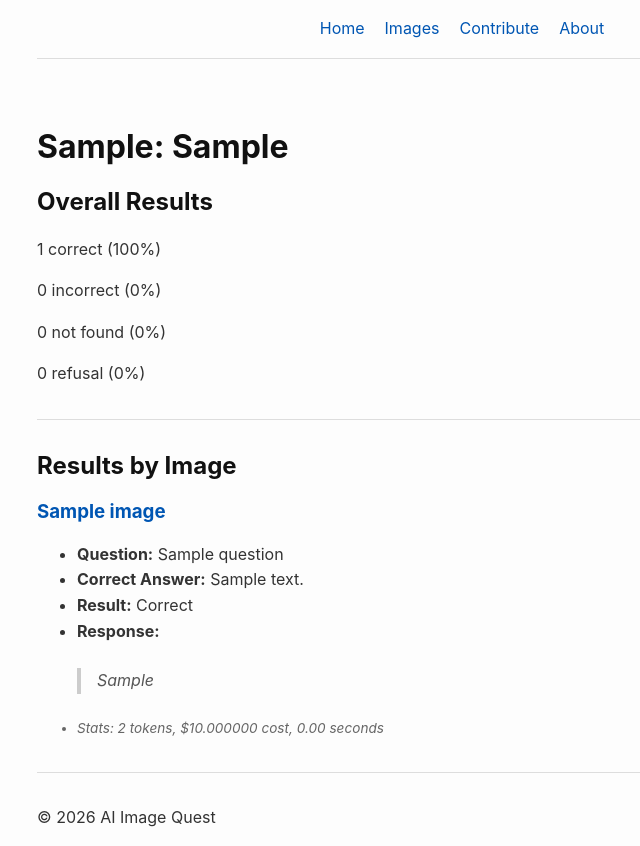
After one commit to jage9/aiimagequest, a PHP site: page /model.php?id=1 in a window 1280 px wide. The commit adds this page. Shown: the whole page, without its empty margins (178-818 px from the left). Run offline with PHP 8.4, Linux system fonts and the light colour scheme; tables that the repository leaves empty hold one stand-in row (values such as "Sample post").

Commit message:
Prep for public release
- Add model.php: per-model stats and per-image run breakdown
- Add about.php: project description and scoring explanation
- Update contribute.php: link to github.com/jage9
- Add MIT LICENSE
- README: add early prototype notice, MIT license section
- Remove sample photos (samsung.jpg, sign.jpg)

Co-Authored-By: Claude Sonnet 4.6 <noreply@anthropic.com>

```diff
--- a/public_html/contribute.php
+++ b/public_html/contribute.php
@@ -5,7 +5,8 @@ require_once 'header.php';
 
 <main id="main-content">
     <h1>Contribute</h1>
-<p>Your images, ideas, and feedback will help make this project thrive. Please contact Jage9 with questions and comments. More info to come shortly.</p>
+<p>Your images, ideas, and feedback will help make this project thrive.</p>
+<p>Open an issue or reach out via <a href="https://github.com/jage9">github.com/jage9</a>. More info to come shortly.</p>
 </main>
 
 <?php
--- /dev/null
+++ b/public_html/model.php
@@ -0,0 +1,109 @@
+<?php
+require_once 'db_connect.php';
+
+if (!isset($_GET['id']) || !filter_var($_GET['id'], FILTER_VALIDATE_INT)) {
+    http_response_code(400);
+    die("Error: A valid model ID is required.");
+}
+$modelId = (int)$_GET['id'];
+
+$conn = get_db_connection();
+
+$stmt = $conn->prepare("SELECT provider, api_identifier FROM models WHERE id = ?");
+$stmt->bind_param("i", $modelId);
+$stmt->execute();
+$modelData = $stmt->get_result()->fetch_assoc();
+$stmt->close();
+
+if (!$modelData) {
+    http_response_code(404);
+    die("Error: Model not found.");
+}
+
+$pageTitle = $modelData['provider'] . ': ' . $modelData['api_identifier'];
+require_once 'header.php';
+
+// Overall stats
+$stmt = $conn->prepare(
+    "SELECT score, COUNT(*) AS count FROM runs WHERE model_id = ? GROUP BY score"
+);
+$stmt->bind_param("i", $modelId);
+$stmt->execute();
+$statsResult = $stmt->get_result();
+$stmt->close();
+
+$stats = ['Correct' => 0, 'Incorrect' => 0, 'Not Found' => 0, 'Refusal' => 0];
+$total = 0;
+while ($row = $statsResult->fetch_assoc()) {
+    if (isset($stats[$row['score']])) {
+        $stats[$row['score']] = (int)$row['count'];
+        $total += (int)$row['count'];
+    }
+}
+
+// Per-image breakdown
+$stmt = $conn->prepare(
+    "SELECT
+        i.id AS image_id, i.title, i.filename,
+        q.question, q.correct_answer,
+        r.score, r.response, r.latency_ms, r.prompt_tokens, r.completion_tokens, r.cost
+     FROM runs r
+     JOIN questions q ON r.question_id = q.id
+     JOIN images i ON q.image_id = i.id
+     WHERE r.model_id = ?
+     ORDER BY
+        CASE r.score
+            WHEN 'Correct'   THEN 1
+            WHEN 'Not Found' THEN 2
+            WHEN 'Incorrect' THEN 3
+            WHEN 'Refusal'   THEN 4
+            ELSE 5
+        END,
+        i.title ASC"
+);
+$stmt->bind_param("i", $modelId);
+$stmt->execute();
+$runsResult = $stmt->get_result();
+?>
+
+<main id="main-content">
+    <h1><?php echo htmlspecialchars($pageTitle); ?></h1>
+
+    <h2>Overall Results</h2>
+    <?php if ($total > 0): ?>
+        <div class="summary-lines">
+            <p><?php echo $stats['Correct']; ?> correct (<?php echo round($stats['Correct'] / $total * 100, 1); ?>%)</p>
+            <p><?php echo $stats['Incorrect']; ?> incorrect (<?php echo round($stats['Incorrect'] / $total * 100, 1); ?>%)</p>
+            <p><?php echo $stats['Not Found']; ?> not found (<?php echo round($stats['Not Found'] / $total * 100, 1); ?>%)</p>
+            <p><?php echo $stats['Refusal']; ?> refusal (<?php echo round($stats['Refusal'] / $total * 100, 1); ?>%)</p>
+        </div>
+    <?php else: ?>
+        <p>No benchmark results for this model yet.</p>
+    <?php endif; ?>
+
+    <hr>
+
+    <h2>Results by Image</h2>
+    <?php while ($run = $runsResult->fetch_assoc()): ?>
+        <h3>
+            <a href="image.php?id=<?php echo $run['image_id']; ?>">
+                <?php echo htmlspecialchars($run['title']); ?>
+            </a>
+        </h3>
+        <ul>
+            <li><strong>Question:</strong> <?php echo htmlspecialchars($run['question']); ?></li>
+            <li><strong>Correct Answer:</strong> <?php echo htmlspecialchars($run['correct_answer']); ?></li>
+            <li><strong>Result:</strong> <?php echo htmlspecialchars($run['score']); ?></li>
+            <li><strong>Response:</strong>
+                <blockquote><?php echo nl2br(htmlspecialchars($run['response'])); ?></blockquote>
+            </li>
+            <li class="stats"><em>Stats: <?php echo ($run['prompt_tokens'] + $run['completion_tokens']); ?> tokens, $<?php echo number_format($run['cost'], 6); ?> cost, <?php echo number_format($run['latency_ms'] / 1000, 2); ?> seconds</em></li>
+        </ul>
+    <?php endwhile; ?>
+</main>
+
+<?php
+$stmt->close();
+$conn->close();
+require_once 'footer.php';
+?>
```
Also changed, not shown: public_html/about.php (added, +33 -0 lines), README.md, public_html/images/samsung.jpg (deleted), public_html/images/sign.jpg (deleted), 1 other file.
